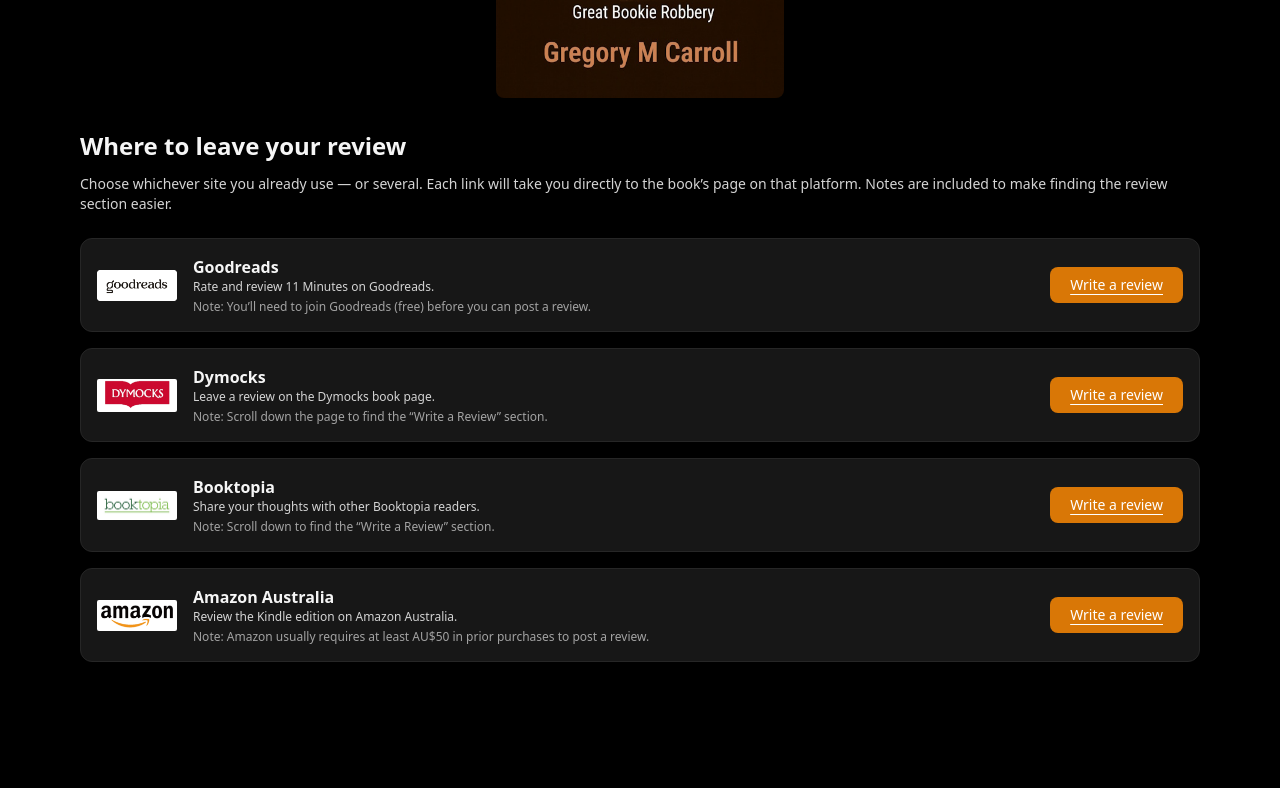
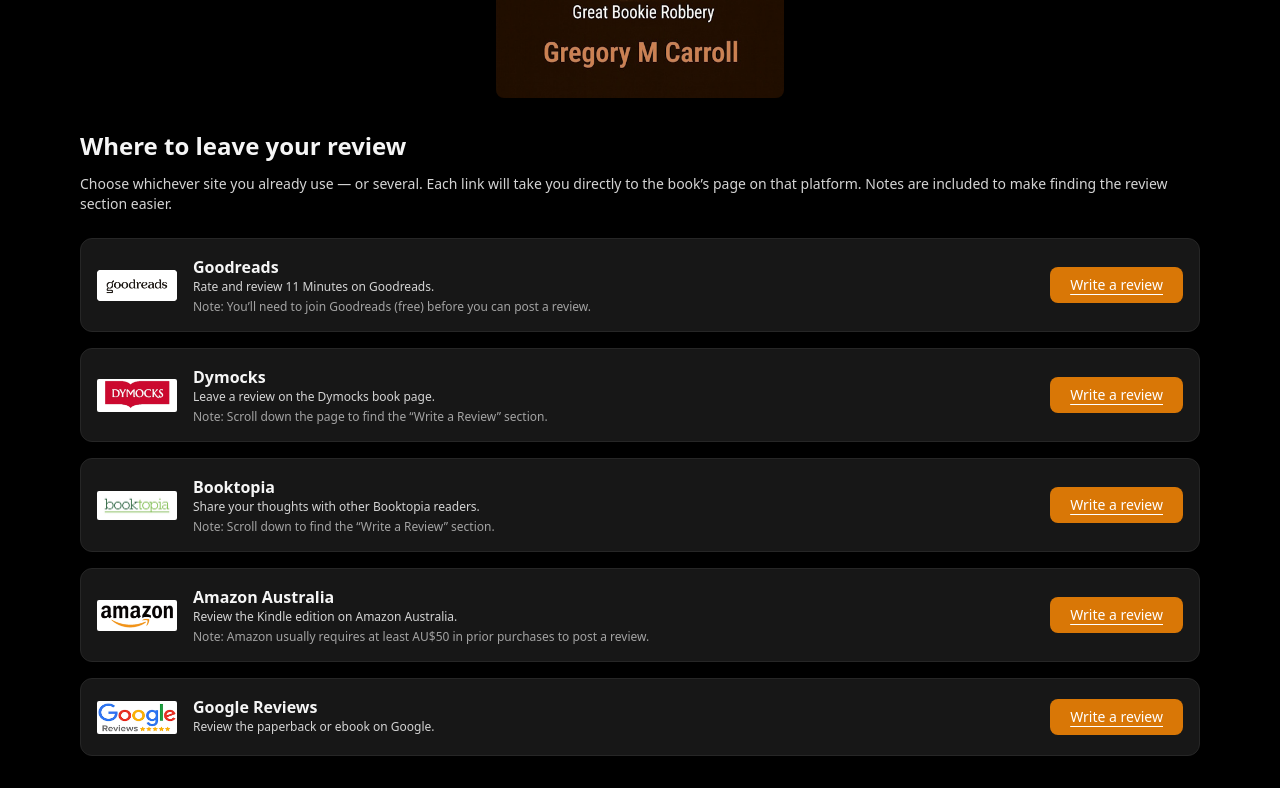
Before and after one commit to gcarroll1/author-site, a Next.js app: page /reviews in a window 1280 px wide. Shown: the part 594-1382 px from the top of the page. Before the commit the page ends 1288 px from the top, so only its background shows below. Built offline with nearby package versions, Linux system fonts and the light colour scheme.

Commit message:
Add google to reviews and favicon

```diff
--- a/app/reviews/page.tsx
+++ b/app/reviews/page.tsx
@@ -40,6 +40,14 @@
     logoAlt: "Amazon Australia",
     description: "Review the Kindle edition on Amazon Australia.",
     note: "Note: Amazon usually requires at least AU$50 in prior purchases to post a review.",
+  },
+  {
+    name: "Google Reviews",
+    href: "https://g.page/r/CbS421zofy6AEBM/review",
+    logoSrc: "/images/stores/Google.png",
+    logoAlt: "Google Reviews",
+    description: "Review the paperback or ebook on Google.",
+    note: "",
   },
 ];
 
@@ -95,7 +103,7 @@
         <div className="not-prose flex justify-center mb-8">
           <img
             src="/images/11_Minutes_ebook_cover_4w.jpg"
-            alt="11 Minutes book cover"
+            alt="11 Minutes A Crime Novel of Melbourne's 1976 Great Bookie Robbery - book cover"
             className="w-72 h-auto rounded-lg shadow-lg"
           />
         </div>
```
Also changed, not shown: app/icon.png (added), public/images/stores/Google.png (added).
